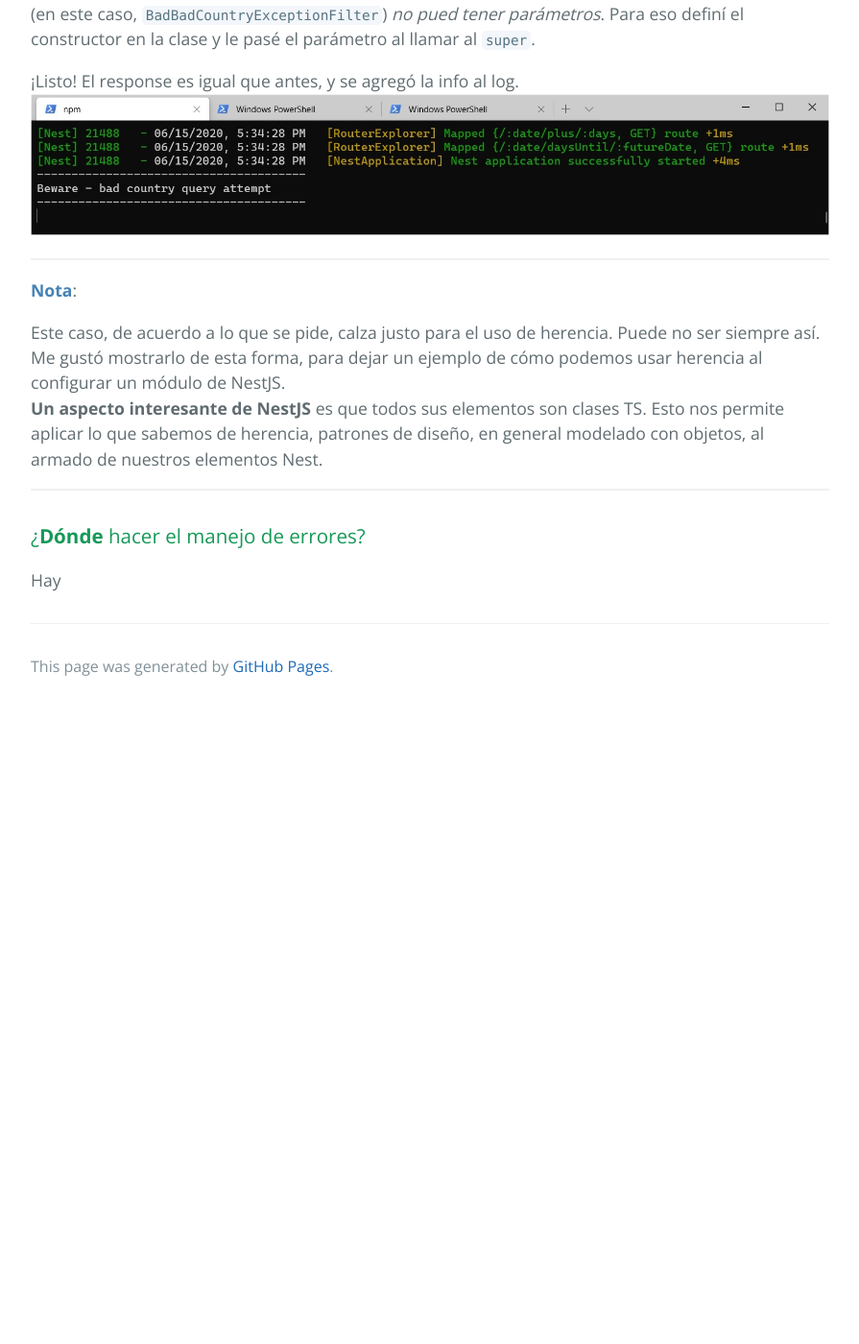
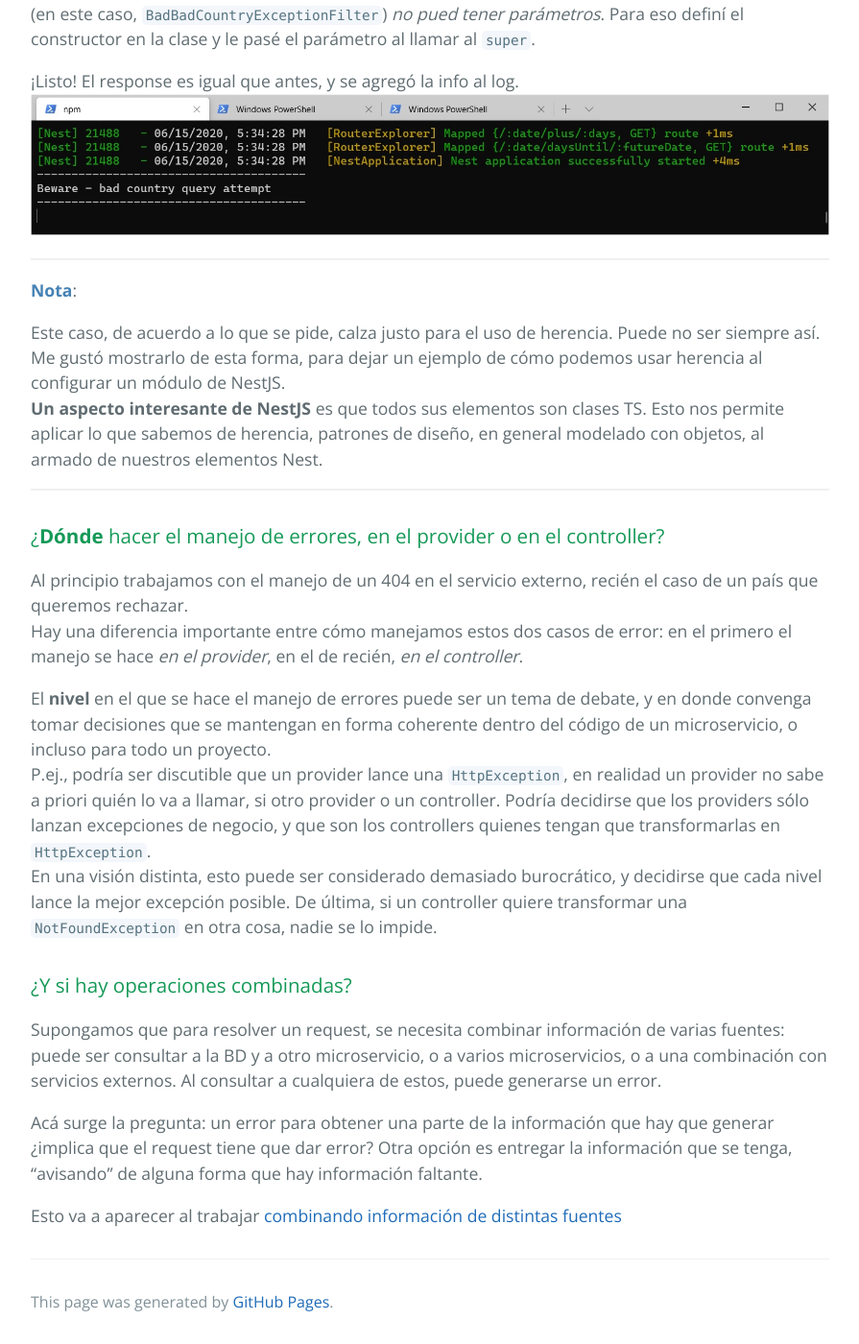
Before and after one commit to clombardi/bdsol-capacitacion-desarrollo, a Jekyll site: the page built from nestjs-basics/manejo-de-errores.md, in a window 1280 px wide and 1400 px high, scrolled down 12147 px. Shown: the whole window at 96% size, without its empty margins (192-1087 px from the left). Built offline with Jekyll 4.4.1, drawn with Linux system fonts in a browser that asks for light colours; our own code applies the rules of GitHub Pages for plain Markdown files; before the commit the page ends 12885 px from its top, so only the background shows below that.

Commit message:
prueba para links internos - 01

```diff
--- a/nestjs-basics/manejo-de-errores.md
+++ b/nestjs-basics/manejo-de-errores.md
@@ -342,6 +342,19 @@ Este caso, de acuerdo a lo que se pide, calza justo para el uso de herencia. Pue
 
 ------
 
-### ¿**Dónde** hacer el manejo de errores?
+### ¿**Dónde** hacer el manejo de errores, en el provider o en el controller?
 
-Hay
+Al principio trabajamos con el manejo de un 404 en el servicio externo, recién el caso de un país que queremos rechazar.
+Hay una diferencia importante entre cómo manejamos estos dos casos de error: en el primero el manejo se hace _en el provider_, en el de recién, _en el controller_.
+
+El **nivel** en el que se hace el manejo de errores puede ser un tema de debate, y en donde convenga tomar decisiones que se mantengan en forma coherente dentro del código de un microservicio, o incluso para todo un proyecto.
+P.ej., podría ser discutible que un provider lance una `HttpException`, en realidad un provider no sabe a priori quién lo va a llamar, si otro provider o un controller. Podría decidirse que los providers sólo lanzan excepciones de negocio, y que son los controllers quienes tengan que transformarlas en `HttpException`.
+En una visión distinta, esto puede ser considerado demasiado burocrático, y decidirse que cada nivel lance la mejor excepción posible. De última, si un controller quiere transformar una `NotFoundException` en otra cosa, nadie se lo impide.
+
+
+### ¿Y si hay operaciones combinadas?
+Supongamos que para resolver un request, se necesita combinar información de varias fuentes: puede ser consultar a la BD y a otro microservicio, o a varios microservicios, o a una combinación con servicios externos. Al consultar a cualquiera de estos, puede generarse un error.
+
+Acá surge la pregunta: un error para obtener una parte de la información que hay que generar ¿implica que el request tiene que dar error? Otra opción es entregar la información que se tenga, "avisando" de alguna forma que hay información faltante.
+
+Esto va a aparecer al trabajar [combinando información de distintas fuentes](./)
```
Also changed, not shown: nestjs-basics/distintas-fuentes.md (+1 -1 lines).
